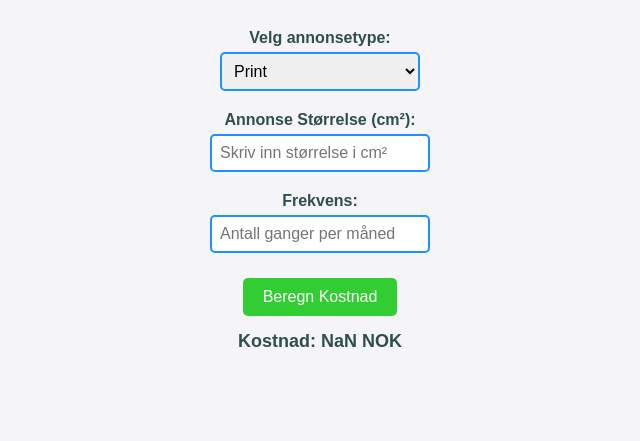
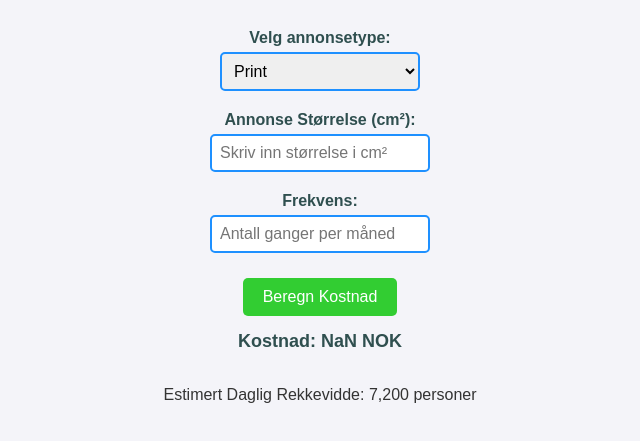
Before and after one commit to 19Tommy86/ad-cost-calculator, a plain HTML site: page index.html in a window 1280 px wide. Both pictures are taken after a click on the button "Beregn Kostnad". Shown: the part 119-560 px from the top of the page, without its empty margins (320-960 px from the left). Drawn offline with Linux system fonts and the light colour scheme.

Commit message:
Update index.html

```diff
--- a/index.html
+++ b/index.html
@@ -15,18 +15,14 @@
       align-items: center;
       padding-top: 50px;
     }
-
     h1 {
       color: #1E90FF; /* Blå tittel */
     }
-
-    /* Stiler for input og select */
     label {
       font-weight: bold;
       margin-top: 10px;
       color: #2F4F4F; /* Mørk grå tekst */
     }
-
     input[type="number"], select {
       padding: 8px;
       margin-top: 5px;
@@ -36,8 +32,6 @@
       width: 200px;
       font-size: 16px;
     }
-
-    /* Beregn-knappen */
     button {
       background-color: #32CD32; /* Grønn bakgrunn */
       color: #fff;
@@ -48,12 +42,9 @@
       cursor: pointer;
       margin-top: 15px;
     }
-
     button:hover {
       background-color: #28a428; /* Mørkere grønn ved hover */
     }
-
-    /* Resultattekst */
     #result {
       font-size: 18px;
       font-weight: bold;
@@ -82,6 +73,7 @@
   <button onclick="calculateCost()">Beregn Kostnad</button>
 
   <p id="result">Kostnad: <span id="costDisplay"></span> NOK</p>
+  <p id="reachResult">Estimert Daglig Rekkevidde: <span id="reachDisplay"></span> personer</p>
 
   <script>
     function calculateCost() {
@@ -89,17 +81,27 @@
       const adSize = parseFloat(document.getElementById("adSize").value);
       const frequency = parseInt(document.getElementById("frequency").value);
 
+      // Kostnadsberegning
       let baseRate;
       if (adType === "print") {
-        baseRate = 50; // eksempelpris per cm² for print
+        baseRate = 50;
       } else if (adType === "digital") {
-        baseRate = 30; // eksempelpris per cm² for digital
+        baseRate = 30;
       } else if (adType === "kombinert") {
-        baseRate = 70; // eksempelpris per cm² for kombinert
+        baseRate = 70;
       }
-
       const cost = baseRate * adSize * frequency;
       document.getElementById("costDisplay").innerText = cost.toFixed(2);
+
+      // Rekkeviddeberegning for GJE
+      const weeklyReaders = 15400; // ukentlige unike lesere
+      const dailyReachEstimate = weeklyReaders / 7; // ca. daglig unike lesere
+      const dailyViews = 100000; // daglig visninger
+      const adExposure = 0.05; // antatt prosentvis eksponering av visningene for denne annonsen
+
+      // Estimert daglig rekkevidde for annonsen
+      const estimatedDailyReach = dailyReachEstimate + (dailyViews * adExposure);
+      document.getElementById("reachDisplay").innerText = Math.round(estimatedDailyReach).toLocaleString();
     }
   </script>
 
```
